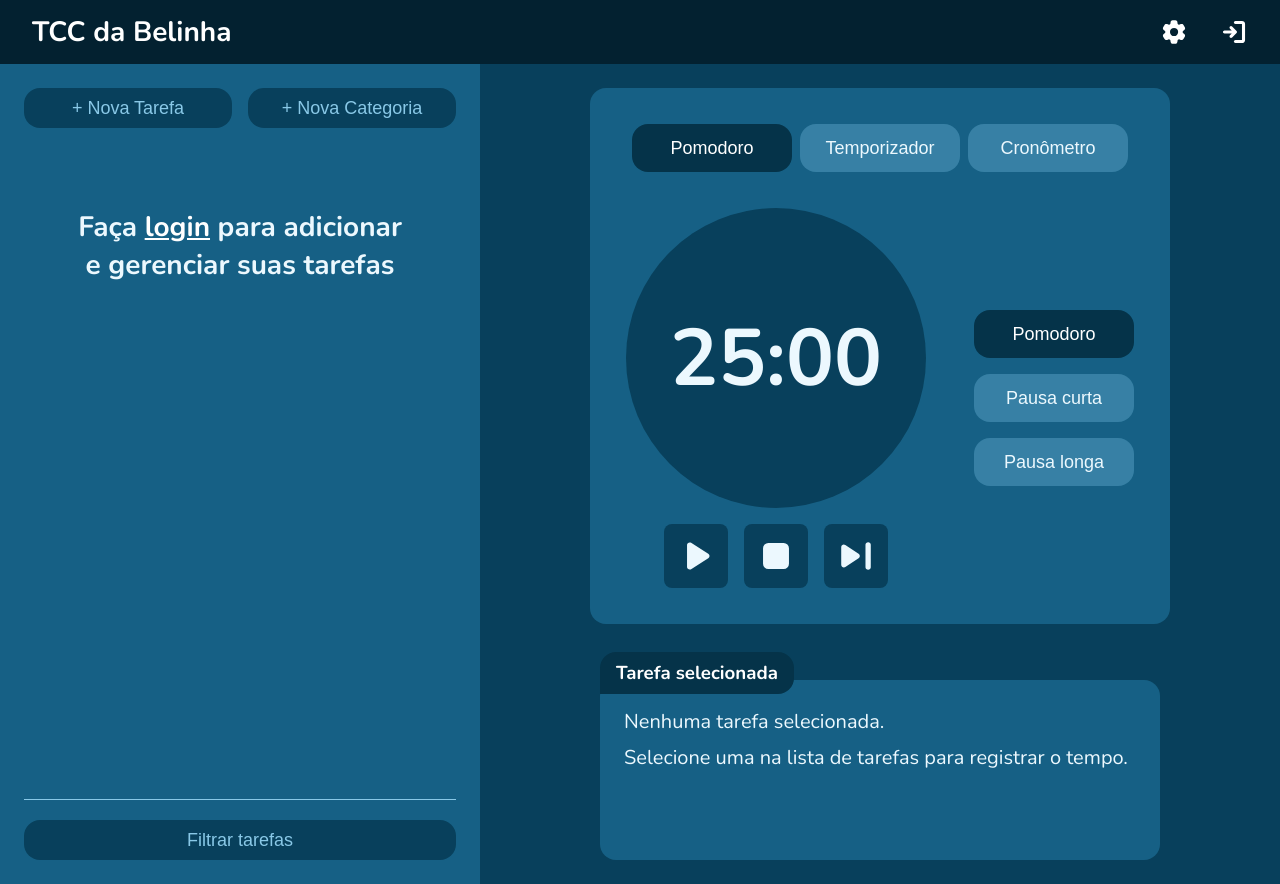
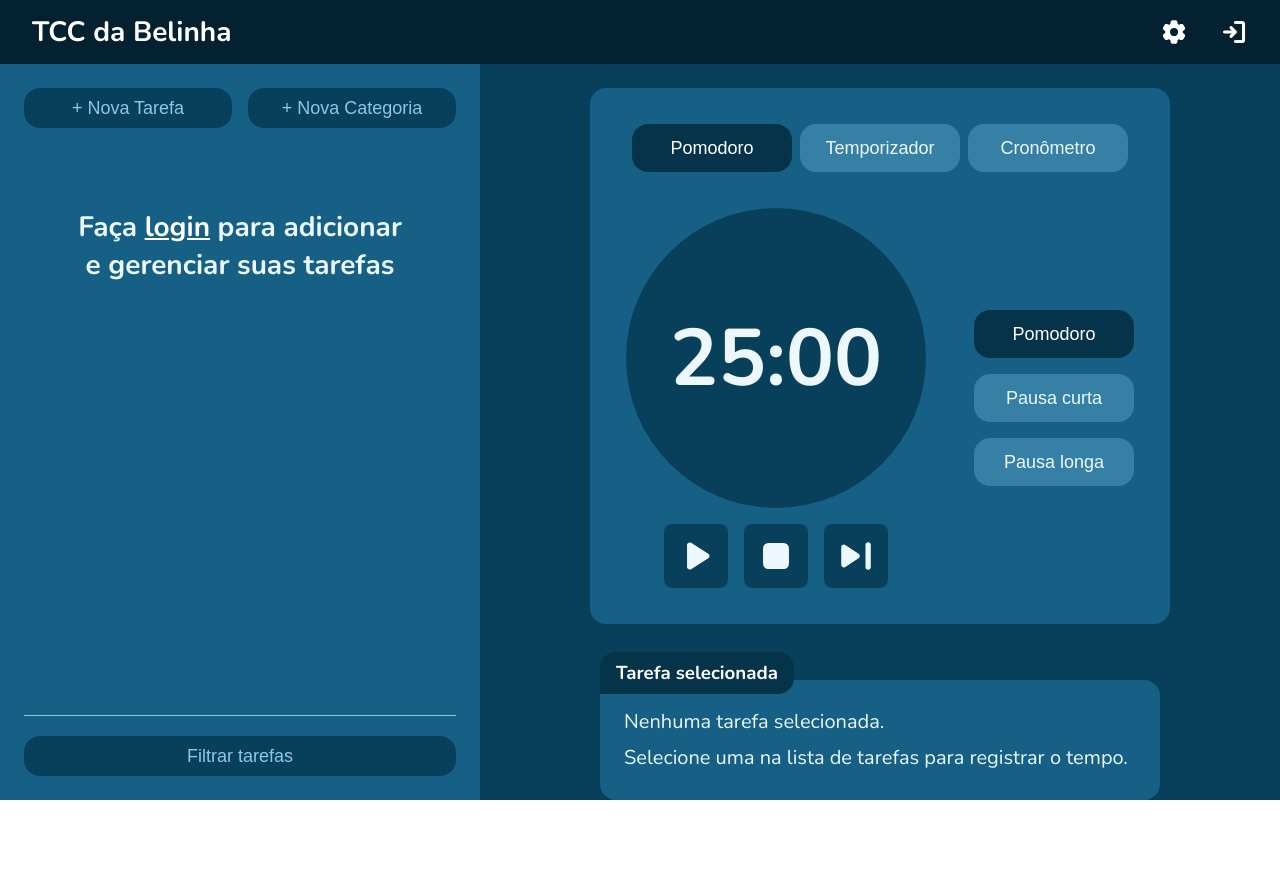
Before and after one commit to isapirola/tcc-frontend, a React (Vite) app: page / in a window 1280 px wide. After the commit the page ends 800 px from the top, so only its background shows below. Built offline with nearby package versions, Linux system fonts and the light colour scheme; no server answers.

Commit message:
fix scroll

```diff
--- a/src/pages/Home/Home.module.css
+++ b/src/pages/Home/Home.module.css
@@ -2,12 +2,14 @@
   display: flex;
   flex-grow: 1;
   flex-direction: column;
+  overflow-y: auto;
 }
 
 .contentContainer {
   display: flex;
   flex: 1;
   flex-direction: row;
+  overflow-x: hidden;
 }
 
 .tasksContainer {
@@ -18,6 +20,7 @@
   max-width: 480px;
   background-color: var(--a5);
   gap: 32px;
+  position: relative;
 }
 
 .tasksButtons {
@@ -69,6 +72,7 @@
   justify-content: space-around;
   align-items: center;
   height: 100%;
+  overflow-y: auto;
 }
 
 .timer {
@@ -170,12 +174,20 @@
 }
 
 @media (max-width: 1024px) {
+  .mainContainer {
+    overflow-y: visible;
+  }
   .contentContainer {
     flex-direction: column;
+    overflow-x: hidden;
   }
   .tasksContainer {
     order: 2;
     max-width: 100%;
+  }
+  .timersContainer {
+    max-width: 100%;
+    height: 100%;
   }
 }
 
```
